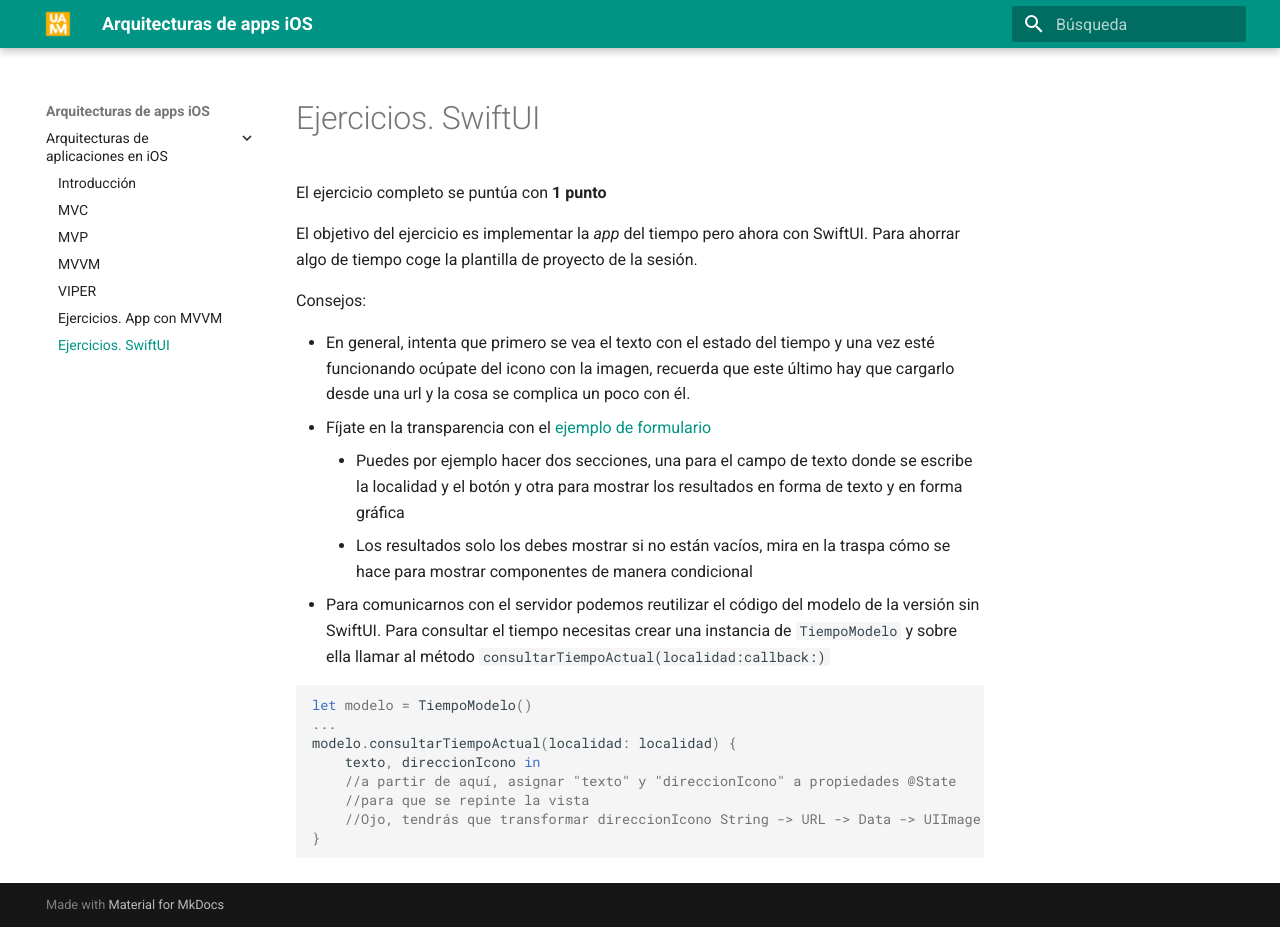
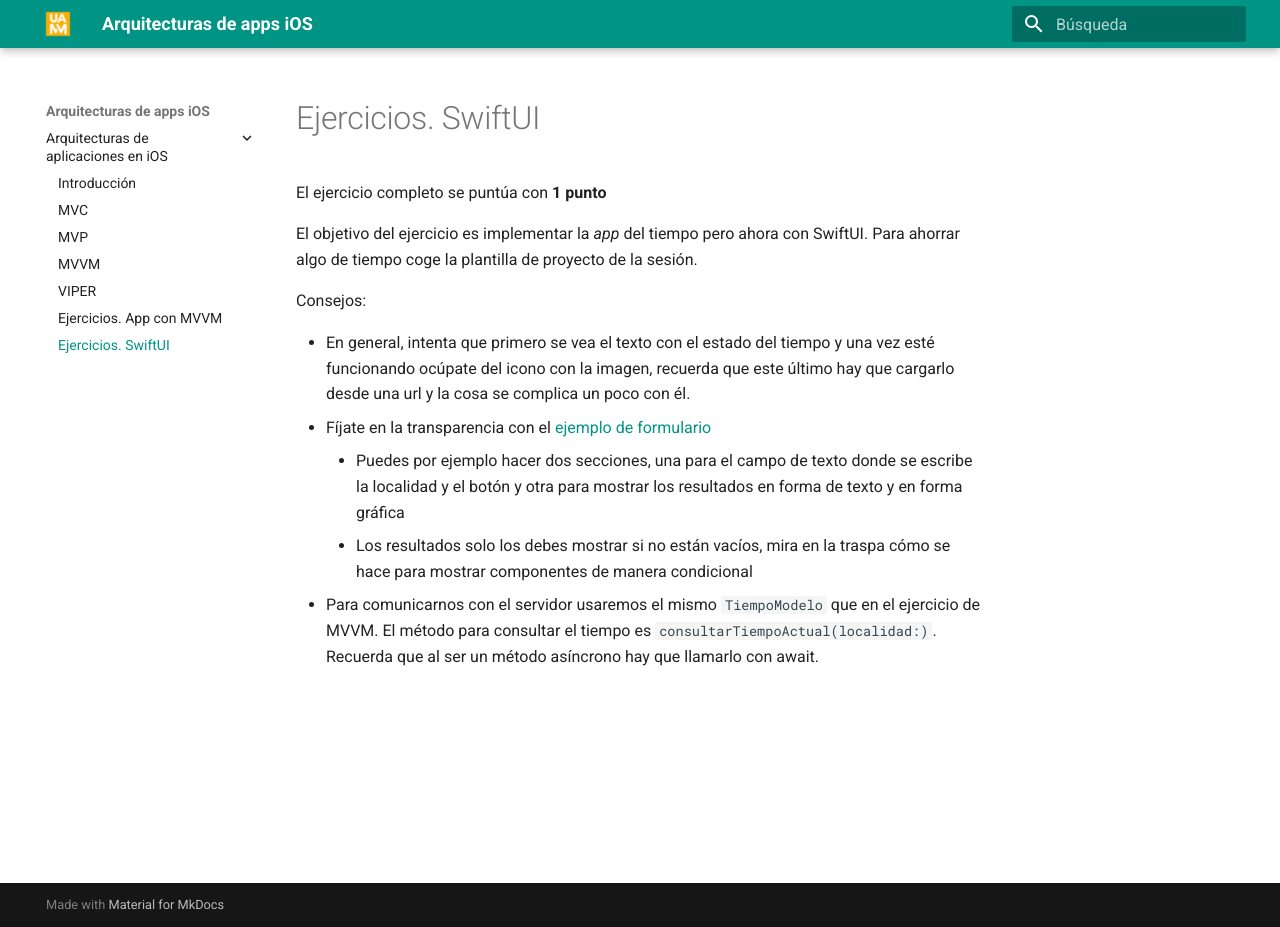
Before and after one commit to ottocol/arquitecturas-iOS, an MkDocs documentation site: the page built from docs/arquitecturas/7_ejercicios_SwiftUI.md, in a window 1280 px wide and 927 px high. Built offline with MkDocs 1.6.1 and Material for MkDocs 9.7.7, drawn with Linux system fonts in a browser that asks for light colours.

Commit message:
versión async/await

````diff
--- a/docs/arquitecturas/7_ejercicios_SwiftUI.md
+++ b/docs/arquitecturas/7_ejercicios_SwiftUI.md
@@ -10,15 +10,4 @@ Consejos:
 - Fíjate en la transparencia con el [ejemplo de formulario](https://ottocol.github.io/pddm-traspas/traspas/swiftui/#/19)
 	+ Puedes por ejemplo hacer dos secciones, una para el campo de texto donde se escribe la localidad y el botón y otra para mostrar los resultados en forma de texto y en forma gráfica
 	+ Los resultados solo los debes mostrar si no están vacíos, mira en la traspa cómo se hace para mostrar componentes de manera condicional
-- Para comunicarnos con el servidor podemos reutilizar el código del modelo de la versión sin SwiftUI. Para consultar el tiempo necesitas crear una instancia de `TiempoModelo` y sobre ella llamar al método `consultarTiempoActual(localidad:callback:)`
-
-```swift
-let modelo = TiempoModelo()
-...
-modelo.consultarTiempoActual(localidad: localidad) {
-    texto, direccionIcono in
-    //a partir de aquí, asignar "texto" y "direccionIcono" a propiedades @State
-    //para que se repinte la vista
-    //Ojo, tendrás que transformar direccionIcono String -> URL -> Data -> UIImage
-}
-```
+- Para comunicarnos con el servidor usaremos el mismo `TiempoModelo` que en el ejercicio de MVVM. El método para consultar el tiempo es `consultarTiempoActual(localidad:)`. Recuerda que al ser un método asíncrono hay que llamarlo con await.
````
